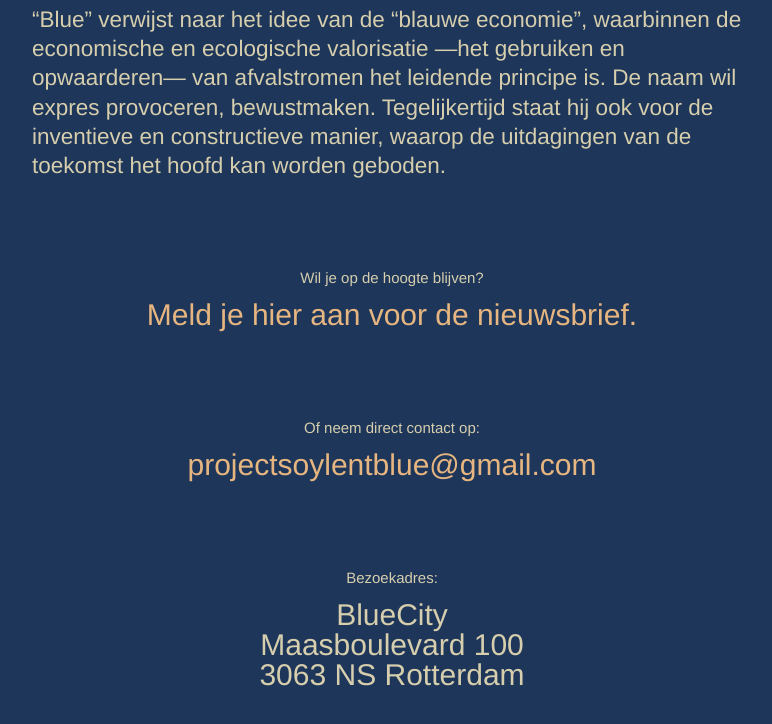
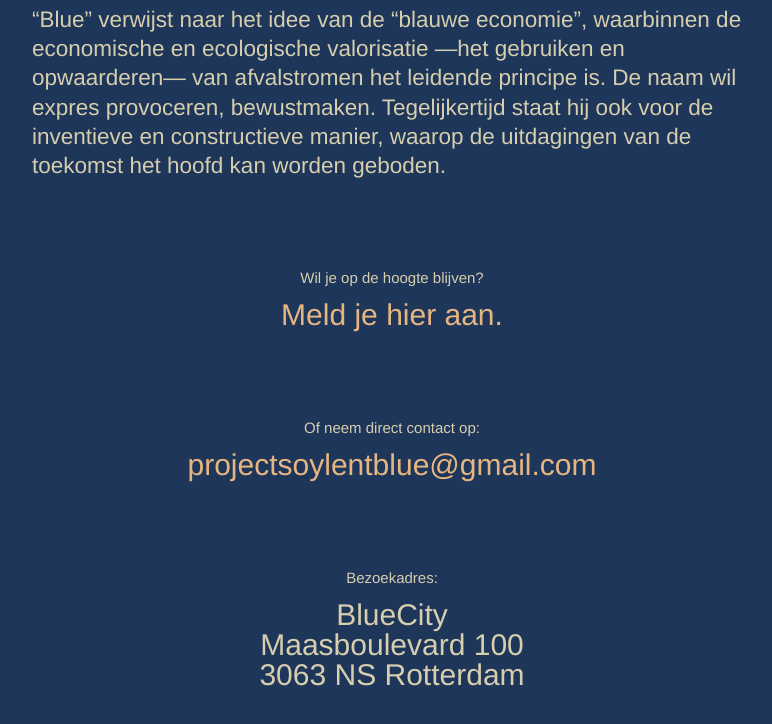
Before and after one commit to WillemFlinterman/soylentblue, a plain HTML site: page index.html in a window 1280 px wide. Shown: the part 1167-1891 px from the top of the page, without its empty margins (248-1020 px from the left). Drawn offline with Linux system fonts and the light colour scheme.

Commit message:
Update index.html

```diff
--- a/index.html
+++ b/index.html
@@ -45,7 +45,7 @@
 
       <div id="nieuwsbrief">
         <label>Wil je op de hoogte blijven?</label>
-        <a href="http://eepurl.com/hj1dAz">Meld je hier aan voor de nieuwsbrief.</a>
+        <a href="http://eepurl.com/hj1dAz">Meld je hier aan.</a>
       </div>
 
 
```
